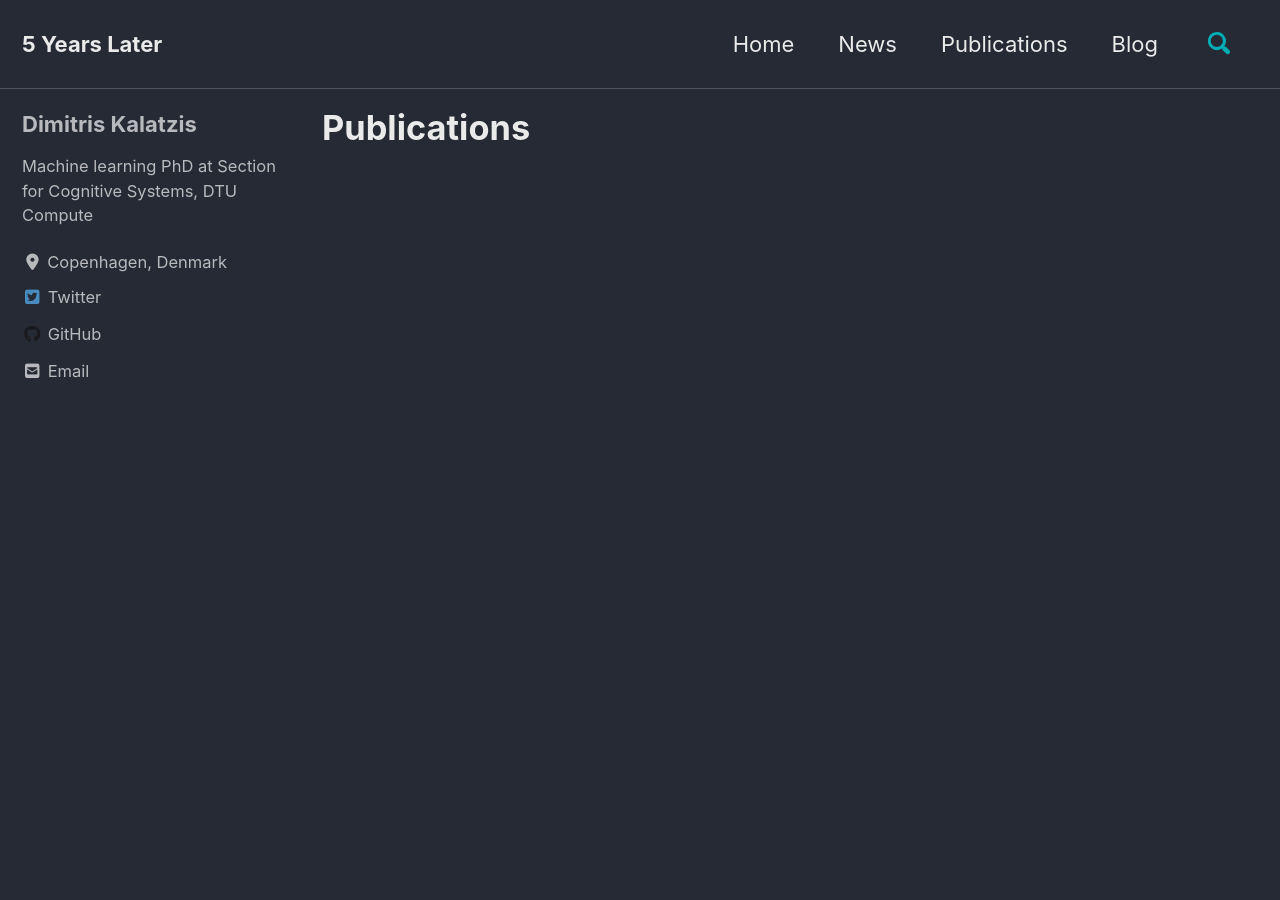
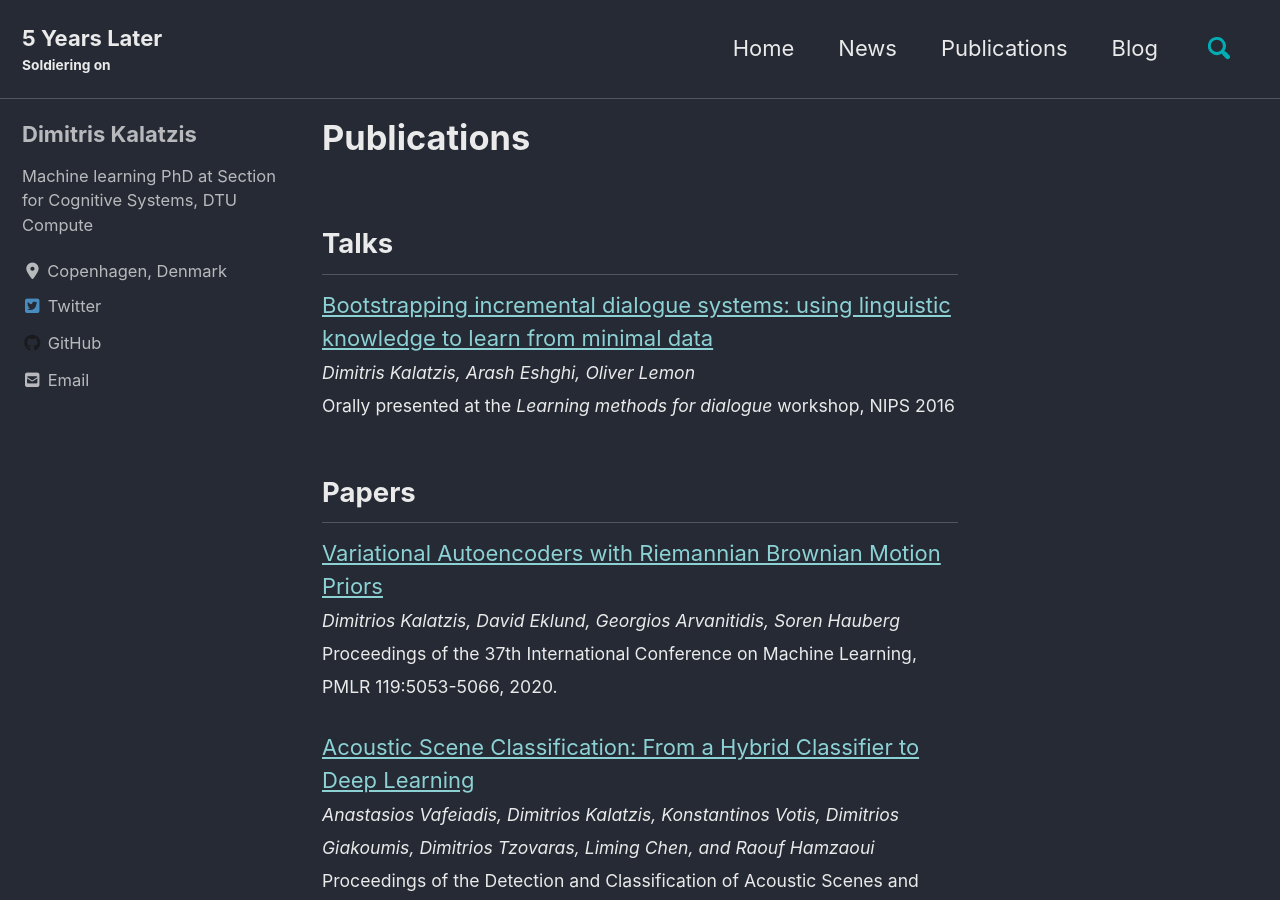
Before and after one commit to dimkal89/dimkal89.github.io, a Jekyll site: the page built from _pages/publications.md, in a window 1280 px wide and 900 px high. Built offline with Jekyll 4.4.1, drawn with Linux system fonts in a browser that asks for light colours; cached includes are drawn as plain includes; nearby versions of some CDN libraries; some of the changed text lies outside the part shown.

Commit message:
Filled publications and fixed a typo

```diff
--- a/_config.yml
+++ b/_config.yml
@@ -18,9 +18,9 @@ minimal_mistakes_skin    : "dark" # "neon", "air", "aqua", "contrast", "dirt", "
 locale                   : "en-US"
 title                    : "5 Years Later"
 title_separator          : "-"
-subtitle                 : ""
+subtitle                 : "Soldiering on"
 name                     : "Dimitris Kalatzis"
-description              : ""
+description              : "Soldiering on"
 url                      : # the base hostname & protocol for your site e.g. "https://mmistakes.github.io"
 baseurl                  : # the subpath of your site, e.g. "/blog"
 repository               : # GitHub username/repo-name e.g. "mmistakes/minimal-mistakes"
--- a/_pages/publications.md
+++ b/_pages/publications.md
@@ -2,4 +2,38 @@
 title: "Publications"
 permalink: /publications/
 author_profile: true
+menu: true
+order: 2
 ---
+<!-- ---
+layout: page
+title: "Publications"
+permalink: /publications/
+slug: publication
+menu: true
+order: 2
+description:
+accent_color: rgb(38,139,210)
+accent_image:
+  background: rgb(32,32,32)
+  overlay:    false
+--- -->
+
+## Talks
+[Bootstrapping incremental dialogue systems: using linguistic knowledge to learn from minimal data](https://arxiv.org/abs/1612.00347)
+<span style="font-size:0.8em">*Dimitris Kalatzis, Arash Eshghi, Oliver Lemon*</span>
+<span style="font-size:0.8em">Orally presented at the *Learning methods for dialogue* workshop, NIPS 2016</span>
+
+## Papers
+[Variational Autoencoders with Riemannian Brownian Motion Priors](http://proceedings.mlr.press/v119/kalatzis20a.html)
+<span style="font-size:0.8em">*Dimitrios Kalatzis, David Eklund, Georgios Arvanitidis, Soren Hauberg*</span>
+<span style="font-size:0.8em">Proceedings of the 37th International Conference on Machine Learning, PMLR 119:5053-5066, 2020.</span>
+
+[Acoustic Scene Classification: From a Hybrid Classifier to Deep Learning](https://www.dora.dmu.ac.uk/xmlui/handle/2086/15000)
+<span style="font-size:0.8em">*Anastasios Vafeiadis, Dimitrios Kalatzis, Konstantinos Votis, Dimitrios Giakoumis, Dimitrios Tzovaras, Liming Chen, and Raouf Hamzaoui*</span>
+<span style="font-size:0.8em">Proceedings of the Detection and Classification of Acoustic Scenes and Events 2017 Workshop (DCASE2017), pp. 123–127, 2017</span>
+
+## Posters
+Probabilistic models for automated flow cytometric analysis of minimal residual disease in chronic lymphocytic leukemia
+<span style="font-size:0.8em">*D Kalatzis, K Kotta, I Kalamaras, V Douka, A Rawstron, and A Anagnostopoulos*</span>
+<span style="font-size:0.8em">Proceedings of the Annual conference of the European Society for Cell Analysis, ESCCA 2017</span>
```
Also changed, not shown: _pages/home.md (+1 -1 lines), 5 other files.
